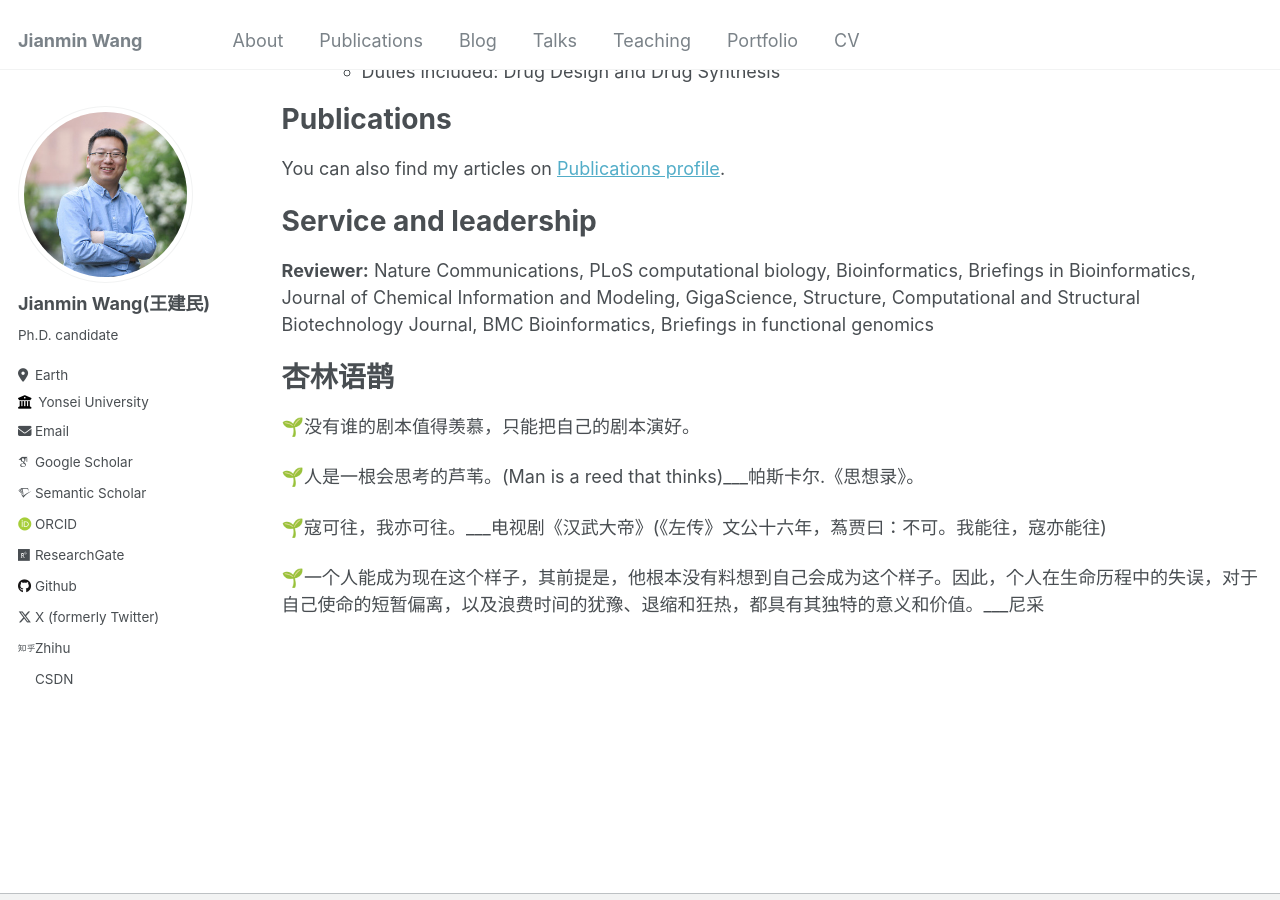
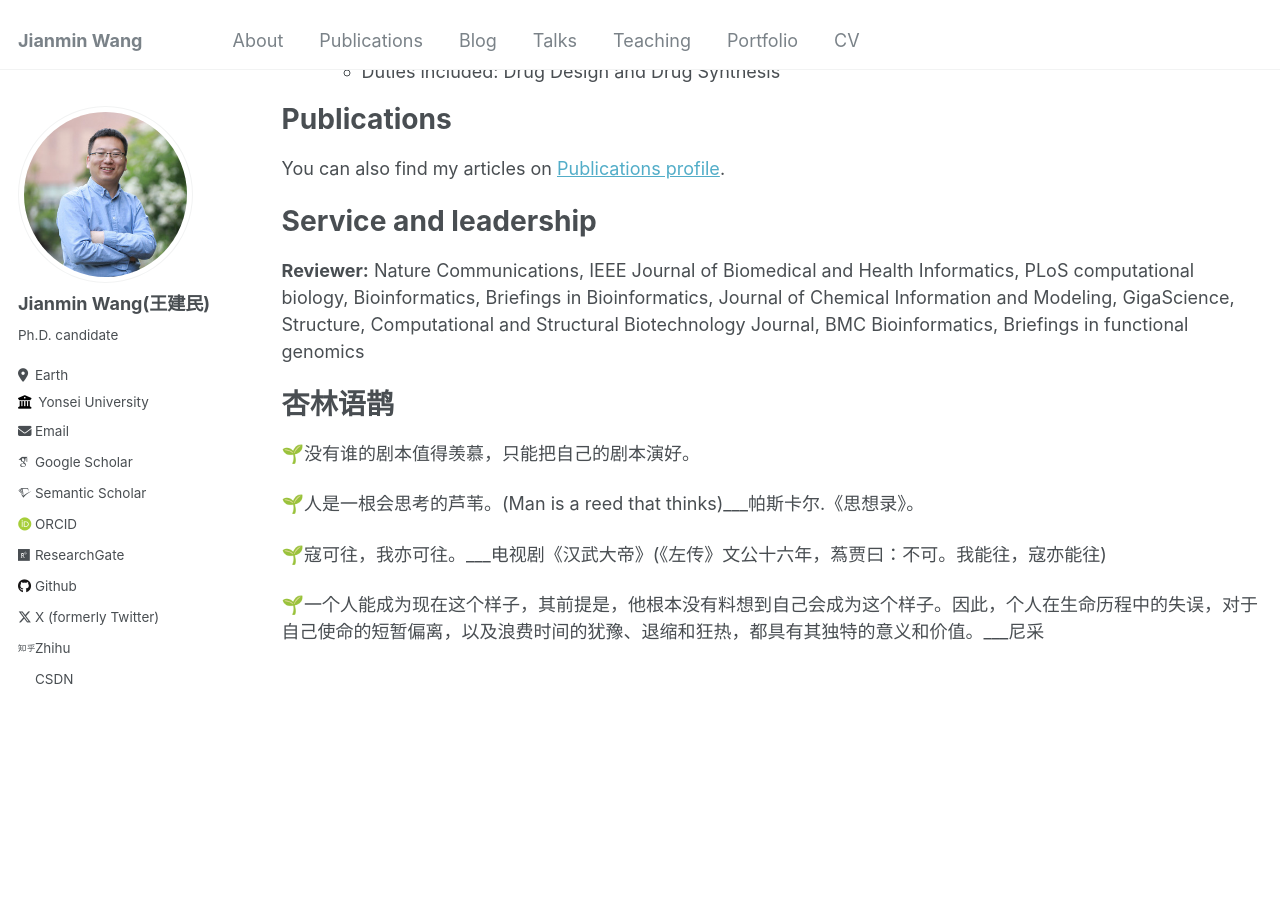
Before and after one commit to Jianmin2drugai/Jianmin2drugai.github.io, a Jekyll site: the page built from _pages/cv.md, in a window 1280 px wide and 900 px high, scrolled down 455 px. Built offline with Jekyll 4.4.1, drawn with Linux system fonts in a browser that asks for light colours; some web fonts are replaced.

Commit message:
Update cv.md

```diff
--- a/_pages/cv.md
+++ b/_pages/cv.md
@@ -36,7 +36,7 @@
 Service and leadership
 ======
 
-**Reviewer:** Nature Communications, PLoS computational biology, Bioinformatics, Briefings in Bioinformatics, Journal of Chemical Information and Modeling, GigaScience, Structure, Computational and Structural Biotechnology Journal, BMC Bioinformatics, Briefings in functional genomics
+**Reviewer:** Nature Communications, IEEE Journal of Biomedical and Health Informatics, PLoS computational biology, Bioinformatics, Briefings in Bioinformatics, Journal of Chemical Information and Modeling, GigaScience, Structure, Computational and Structural Biotechnology Journal, BMC Bioinformatics, Briefings in functional genomics
 
 
 
```
